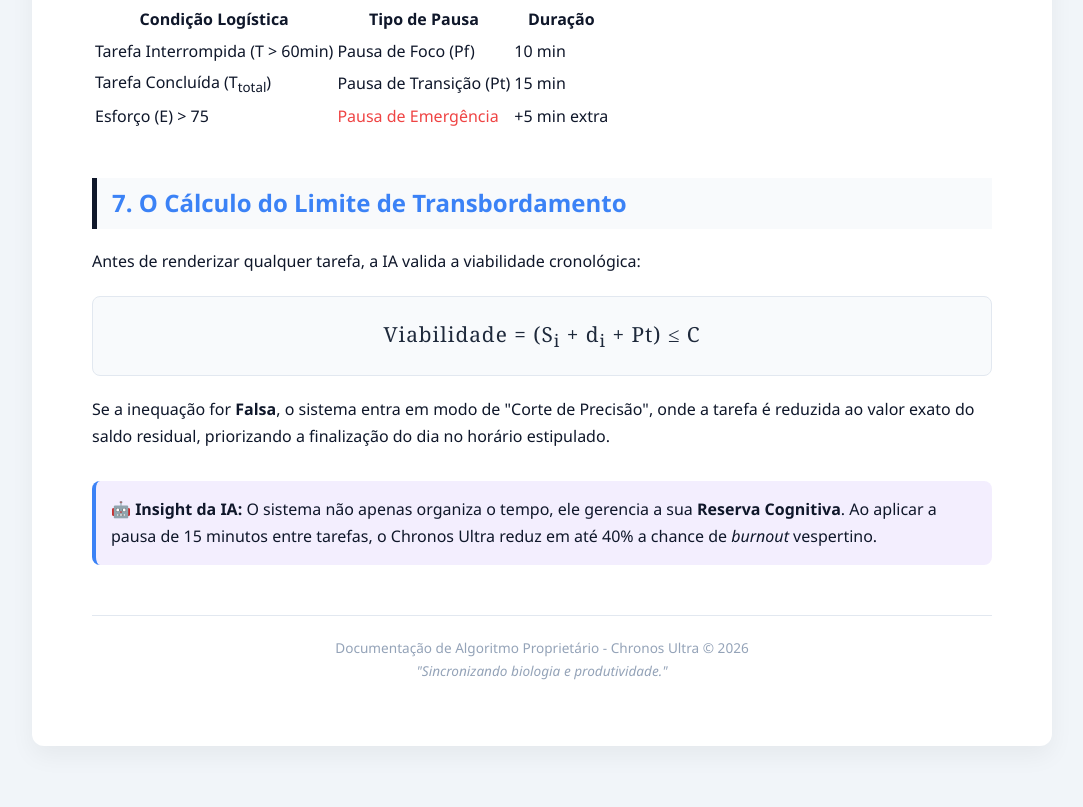
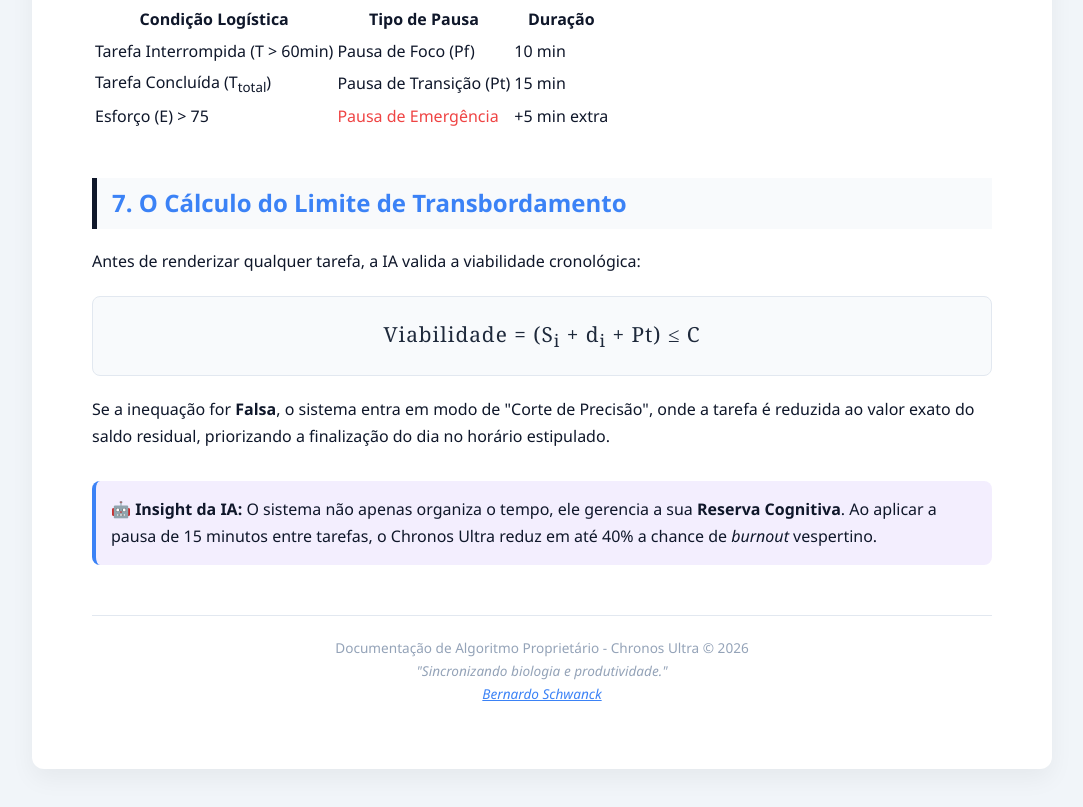
Before and after one commit to SchwanckB/Chronos-Ultra, a plain HTML site: page texto/texto.html in a window 1280 px wide. Shown: the part 3895-4702 px from the top of the page, without its empty margins (98-1181 px from the left). Before the commit the page ends 4681 px from the top, so only its background shows below. Drawn offline with Linux system fonts and the light colour scheme.

Commit message:
Correção de pdf com link

```diff
--- a/texto/texto.html
+++ b/texto/texto.html
@@ -71,6 +71,11 @@
             body { background: white; padding: 0; }
             .container { box-shadow: none; border: none; padding: 0; width: 100%; max-width: 100%; }
         }
+
+        .nome-link {
+            transition: color 0.3s;
+            color: var(--cor-destaque);
+         }
     </style>
 </head>
 <body>
@@ -231,7 +236,8 @@
     <hr style="margin-top: 50px; border: 0; border-top: 1px solid #e2e8f0;">
     <p style="text-align: center; font-size: 0.85rem; color: #94a3b8; margin-top: 20px;">
         Documentação de Algoritmo Proprietário - Chronos Ultra &copy; 2026<br>
-        <i>"Sincronizando biologia e produtividade."</i>
+        <i>"Sincronizando biologia e produtividade."</i> <br>
+        <i><a href="https://github.com/SchwanckB" target="_blank" class="nome-link">Bernardo Schwanck</a></i>
     </p>
 
 </div> </body>
```
Also changed, not shown: index.html (+1 -2 lines).
